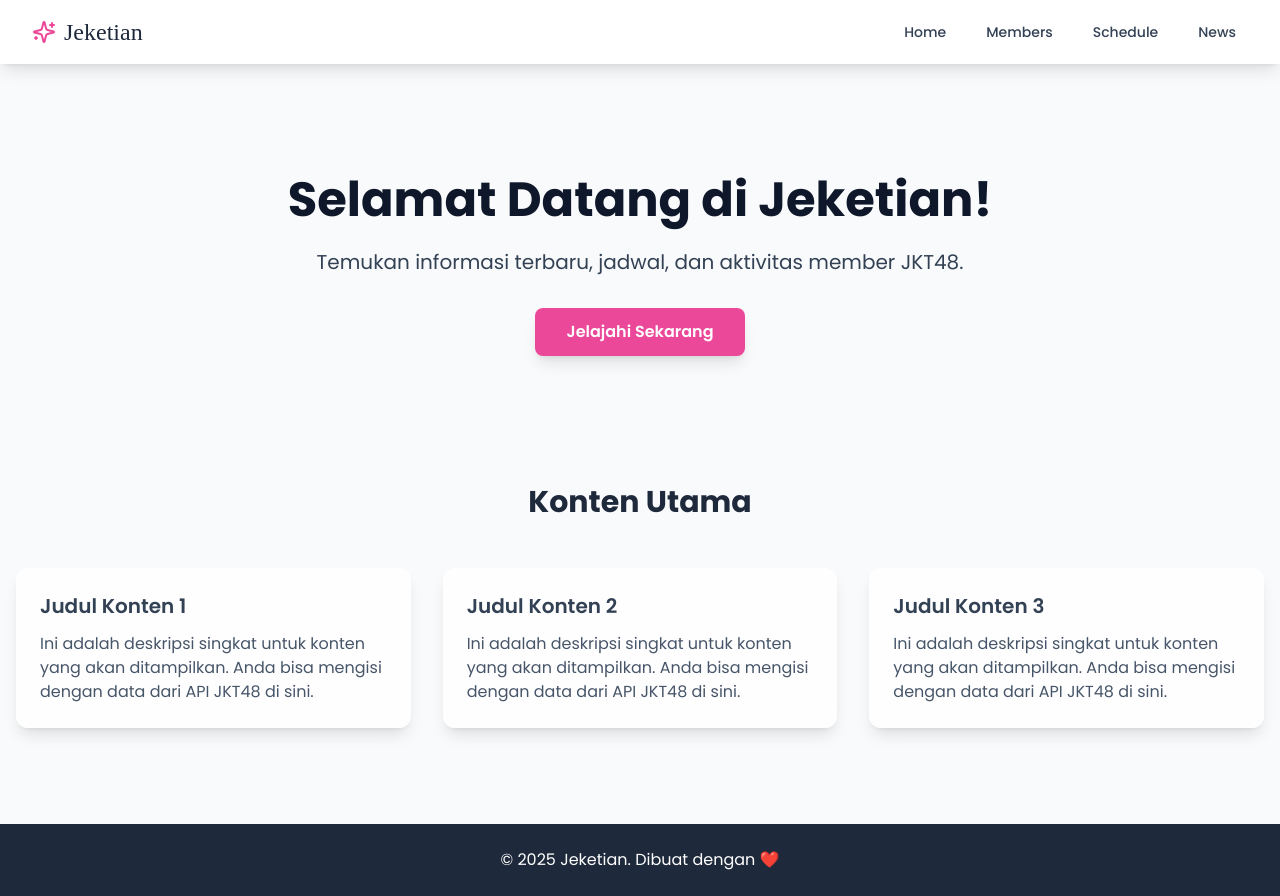
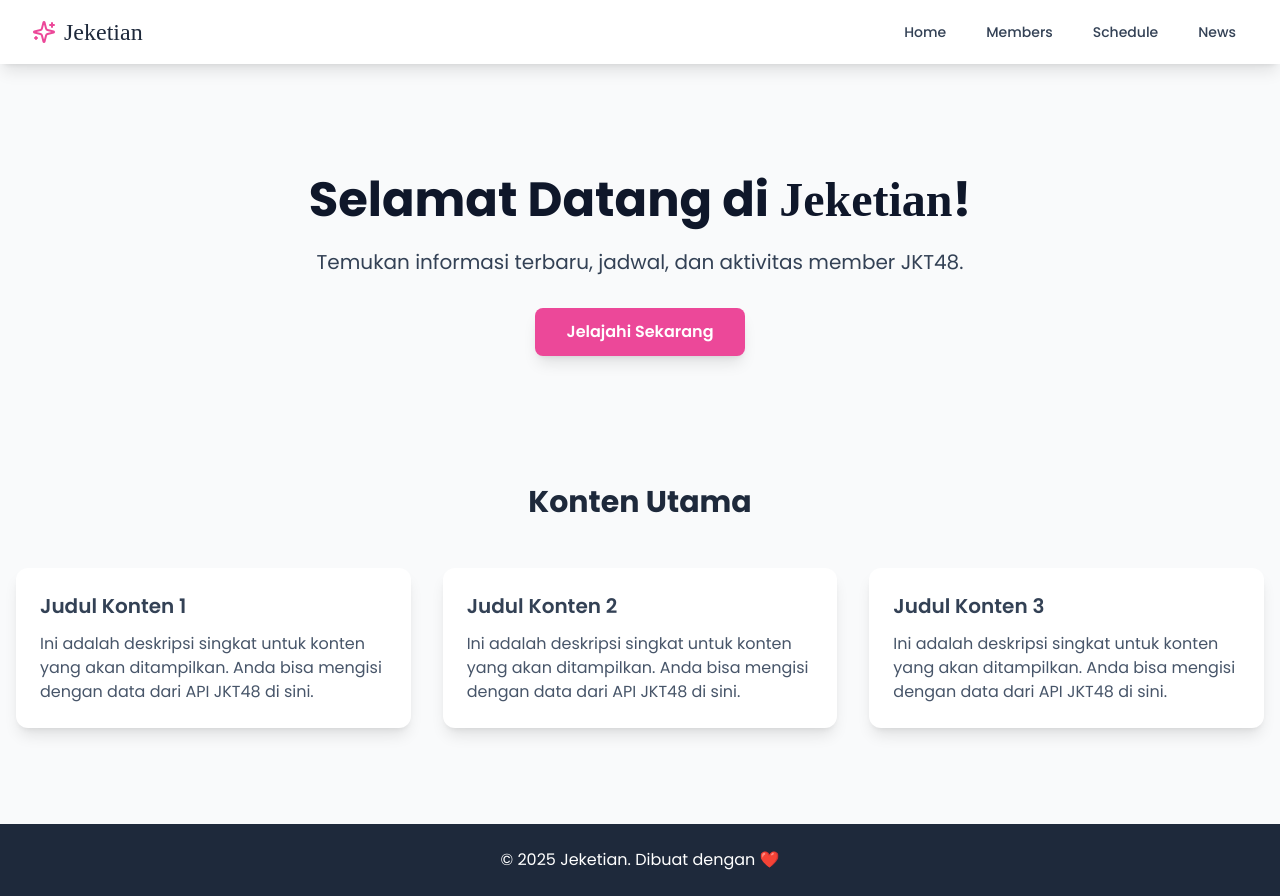
Before and after one commit to Nephyy1/Jeketian, a Next.js app: page / in a window 1280 px wide. Built offline with nearby package versions, Linux system fonts and the light colour scheme; a web font is replaced by a local one.

Commit message:
Update index.js

```diff
--- a/pages/index.js
+++ b/pages/index.js
@@ -16,7 +16,7 @@ export default function HomePage() {
         <div className="container mx-auto px-4 py-8">
           <section className="text-center py-16">
             <h1 className="text-5xl font-bold text-slate-900 mb-6">
-              Selamat Datang di Jeketian!
+              Selamat Datang di <span className="font-brand">Jeketian</span>!
             </h1>
             <p className="text-xl text-slate-700 mb-8">
               Temukan informasi terbaru, jadwal, dan aktivitas member JKT48.
@@ -32,7 +32,7 @@ export default function HomePage() {
             </h2>
             <div className="grid md:grid-cols-2 lg:grid-cols-3 gap-8">
               {[1, 2, 3].map((item) => (
-                <div key={item} className="bg-white/80 backdrop-blur-md p-6 rounded-xl shadow-lg hover:shadow-2xl transition-shadow duration-300">
+                <div key={item} className="bg-white p-6 rounded-xl shadow-lg hover:shadow-2xl transition-shadow duration-300">
                   <h3 className="text-xl font-semibold text-slate-700 mb-3">Judul Konten {item}</h3>
                   <p className="text-slate-600">
                     Ini adalah deskripsi singkat untuk konten yang akan ditampilkan.
```
